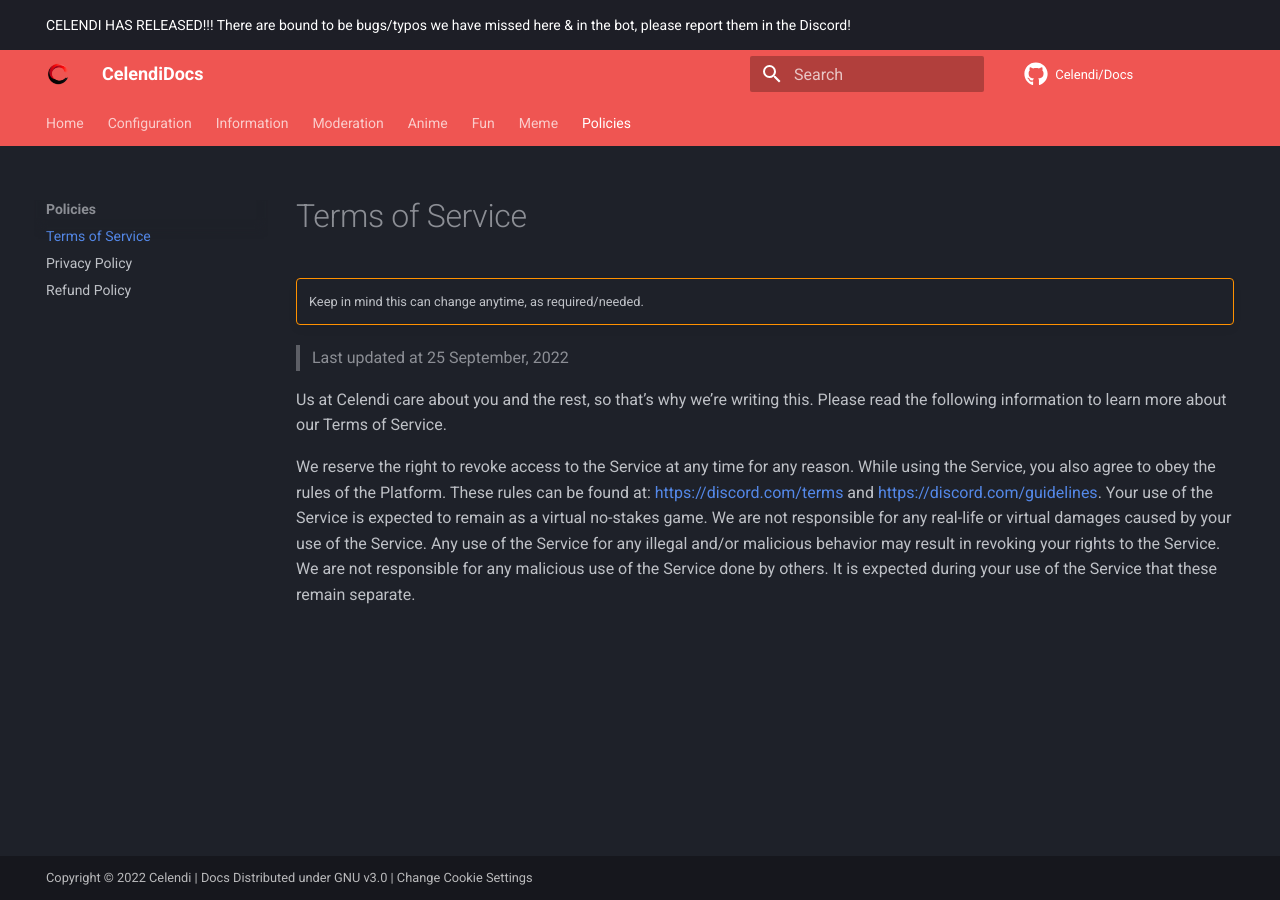
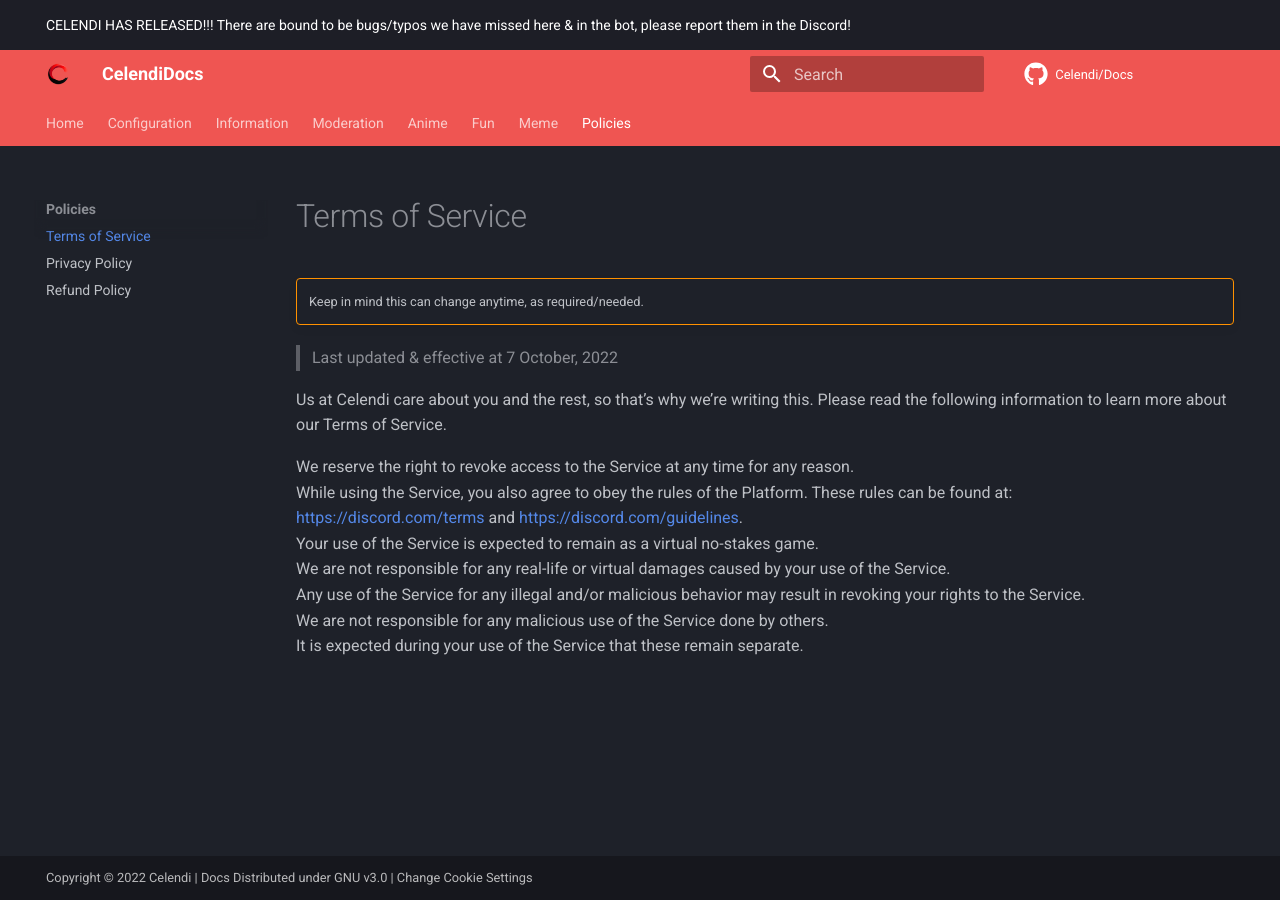
Before and after one commit to Celendi/Docs, an MkDocs documentation site: the page built from docs/policies/terms.md, in a window 1280 px wide. Built offline with MkDocs 1.6.1 and Material for MkDocs 9.7.7, drawn with Linux system fonts in a browser that asks for light colours; comment, search, counter and statistics services are not loaded.

Commit message:
Fix Policies

```diff
--- a/docs/policies/terms.md
+++ b/docs/policies/terms.md
@@ -6,16 +6,16 @@
 !!! warning ""
     Keep in mind this can change anytime, as required/needed.
 
-> Last updated at 25 September, 2022
+> Last updated & effective at 7 October, 2022
 
 Us at Celendi care about you and the rest, so that's why we're writing this. Please
 read the following information to learn more about our Terms of Service.
 
-We reserve the right to revoke access to the Service at any time for any reason.
+We reserve the right to revoke access to the Service at any time for any reason.<br>
 While using the Service, you also agree to obey the rules of the Platform.
-These rules can be found at: <https://discord.com/terms> and <https://discord.com/guidelines>.
-Your use of the Service is expected to remain as a virtual no-stakes game.
-We are not responsible for any real-life or virtual damages caused by your use of the Service.
-Any use of the Service for any illegal and/or malicious behavior may result in revoking your rights to the Service.
-We are not responsible for any malicious use of the Service done by others.
-It is expected during your use of the Service that these remain separate.
+These rules can be found at:<br> <https://discord.com/terms> and <https://discord.com/guidelines>.
+<br>Your use of the Service is expected to remain as a virtual no-stakes game.
+<br>We are not responsible for any real-life or virtual damages caused by your use of the Service.
+<br>Any use of the Service for any illegal and/or malicious behavior may result in revoking your rights to the Service.
+<br>We are not responsible for any malicious use of the Service done by others.
+<br>It is expected during your use of the Service that these remain separate.
```
Also changed, not shown: docs/policies/privacy.md (+1 -1 lines), docs/policies/refund.md (+1 -1 lines).
